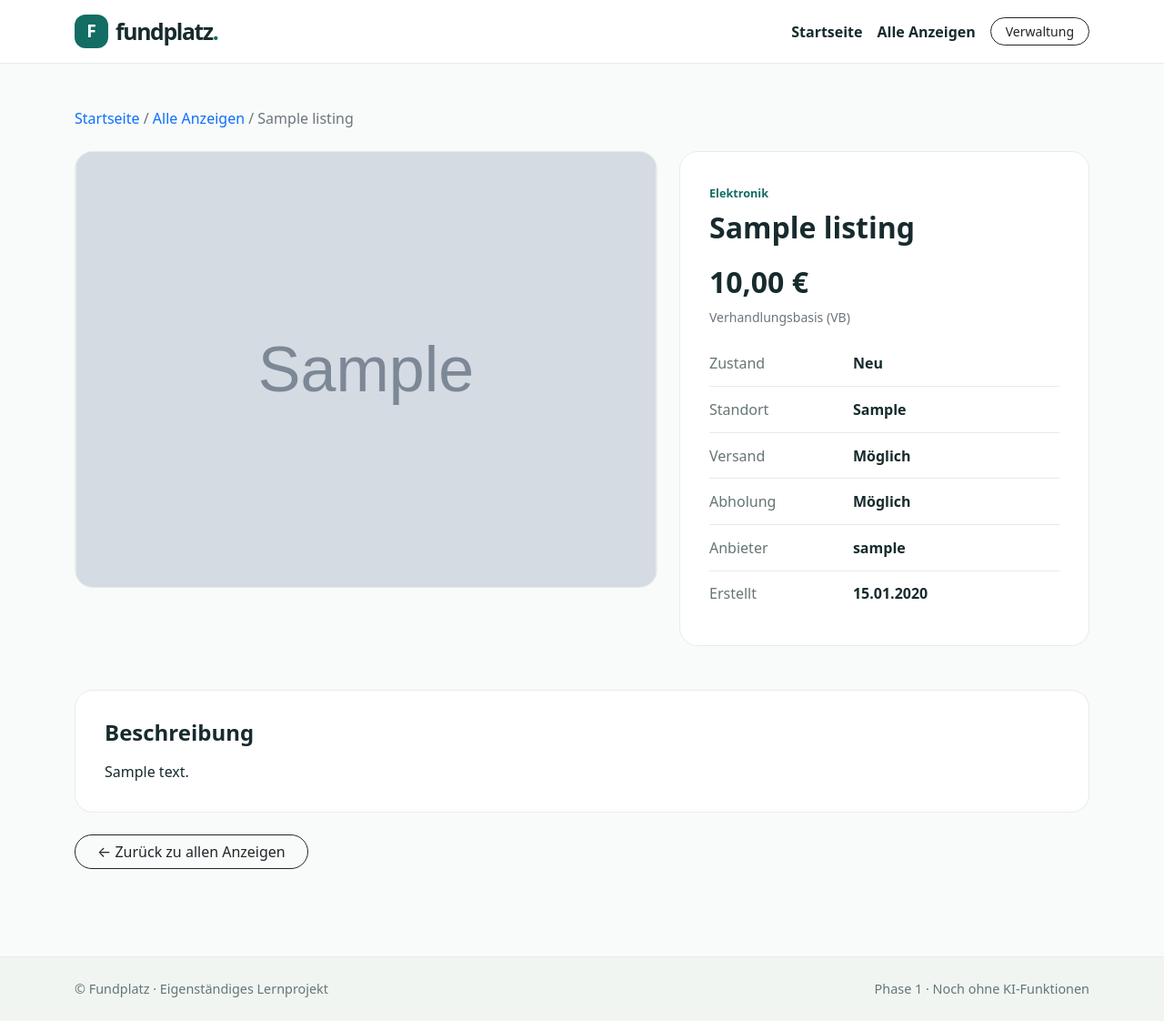
After one commit to NabinAd/Fundplatz, a Django app: page /anzeigen/1/ in a window 1280 px wide. The commit adds this page. Shown: the whole page at 91% size. Run offline with Django 5.2, Linux system fonts and the light colour scheme; tables that the repository leaves empty hold one stand-in row (values such as "Sample post"); grey boxes marked "Sample" are stand-in pictures.

Commit message:
Phase 1 Tag 2: Produktuebersicht und Detailseiten

```diff
--- /dev/null
+++ b/listings/templates/listings/listing_detail.html
@@ -0,0 +1,54 @@
+{% extends "base.html" %}
+
+{% block title %}{{ listing.title }} | Fundplatz{% endblock %}
+
+{% block content %}
+<section class="container py-5">
+    <nav class="mb-4" aria-label="Brotkrumennavigation">
+        <a href="{% url 'listings:home' %}" class="text-decoration-none">Startseite</a>
+        <span class="text-secondary"> / </span>
+        <a href="{% url 'listings:listing_list' %}" class="text-decoration-none">Alle Anzeigen</a>
+        <span class="text-secondary"> / {{ listing.title }}</span>
+    </nav>
+
+    <div class="row g-4 align-items-start">
+        <div class="col-lg-7">
+            {% if listing.image %}
+                <img class="detail-image" src="{{ listing.image.url }}" alt="Bild von {{ listing.title }}">
+            {% else %}
+                <div class="detail-image listing-placeholder" role="img" aria-label="Kein Produktbild vorhanden">📦</div>
+            {% endif %}
+        </div>
+        <div class="col-lg-5">
+            <div class="detail-panel">
+                <span class="listing-category">{{ listing.get_category_display }}</span>
+                <h1 class="h2 fw-bold mt-2 mb-3">{{ listing.title }}</h1>
+                <p class="detail-price mb-1">{{ listing.price|floatformat:2 }} €</p>
+                {% if listing.is_negotiable %}
+                    <p class="text-secondary small mb-3">Verhandlungsbasis (VB)</p>
+                {% else %}
+                    <p class="text-secondary small mb-3">Festpreis</p>
+                {% endif %}
+
+                <dl class="detail-facts mb-0">
+                    <div><dt>Zustand</dt><dd>{{ listing.get_condition_display }}</dd></div>
+                    <div><dt>Standort</dt><dd>{{ listing.location|default:"Nicht angegeben" }}</dd></div>
+                    <div><dt>Versand</dt><dd>{% if listing.shipping_available %}Möglich{% else %}Nicht angeboten{% endif %}</dd></div>
+                    <div><dt>Abholung</dt><dd>{% if listing.pickup_available %}Möglich{% else %}Nicht angeboten{% endif %}</dd></div>
+                    <div><dt>Anbieter</dt><dd>{{ listing.seller.get_username }}</dd></div>
+                    <div><dt>Erstellt</dt><dd>{{ listing.created_at|date:"d.m.Y" }}</dd></div>
+                </dl>
+            </div>
+        </div>
+    </div>
+
+    <section class="detail-description mt-4 mt-lg-5">
+        <h2 class="h4 fw-bold mb-3">Beschreibung</h2>
+        <div class="description-text">{{ listing.description|linebreaks }}</div>
+    </section>
+
+    <div class="mt-4">
+        <a class="btn btn-outline-dark rounded-pill px-4" href="{% url 'listings:listing_list' %}">← Zurück zu allen Anzeigen</a>
+    </div>
+</section>
+{% endblock %}
--- a/listings/urls.py
+++ b/listings/urls.py
@@ -1,8 +1,11 @@
 from django.urls import path
+
 from . import views
 
 app_name = "listings"
 
 urlpatterns = [
     path("", views.home, name="home"),
+    path("anzeigen/", views.listing_list, name="listing_list"),
+    path("anzeigen/<int:pk>/", views.listing_detail, name="listing_detail"),
 ]
--- a/listings/views.py
+++ b/listings/views.py
@@ -1,12 +1,31 @@
-"""Tag 1: Startseite mit den sechs neuesten aktiven Anzeigen."""
-from django.shortcuts import render
+"""Öffentliche Ansichten für den Marketplace (Phase 1, Tag 2)."""
+from django.core.paginator import Paginator
+from django.shortcuts import get_object_or_404, render
+
 from .models import Listing
 
 
 def home(request):
+    """Zeige die sechs neuesten aktiven Anzeigen auf der Startseite."""
     active_listings = Listing.objects.filter(is_active=True)
     context = {
         "listing_count": active_listings.count(),
         "listings": active_listings[:6],
     }
     return render(request, "listings/home.html", context)
+
+
+def listing_list(request):
+    """Zeige aktive Anzeigen in Seiten zu je zwölf Einträgen."""
+    active_listings = Listing.objects.filter(is_active=True)
+    paginator = Paginator(active_listings, 12)
+    page_obj = paginator.get_page(request.GET.get("page"))
+    return render(request, "listings/listing_list.html", {"page_obj": page_obj})
+
+
+def listing_detail(request, pk):
+    """Zeige Details nur für aktive Anzeigen; sonst HTTP 404."""
+    listing = get_object_or_404(
+        Listing.objects.select_related("seller"), pk=pk, is_active=True
+    )
+    return render(request, "listings/listing_detail.html", {"listing": listing})
--- a/static/css/site.css
+++ b/static/css/site.css
@@ -49,3 +49,37 @@ body {
     .brand { font-size: 1.35rem; }
     .brand-icon { width: 32px; height: 32px; }
 }
+
+/* Tag 2: Kartenlinks, Detailansicht und barrierearme Darstellung */
+.listing-card { transition: transform .15s ease, box-shadow .15s ease; }
+.listing-card:hover { transform: translateY(-3px); box-shadow: 0 10px 30px #173d361b; }
+.listing-link { color: var(--ink); text-decoration: none; }
+.listing-link:hover { color: var(--primary); }
+.listing-link:focus-visible { outline: 3px solid var(--primary); outline-offset: 4px; }
+.detail-image {
+    display: block; width: 100%; height: clamp(280px, 42vw, 480px);
+    object-fit: contain; border-radius: 20px; background: #e8f0ed;
+    border: 1px solid var(--border);
+}
+.detail-image.listing-placeholder { font-size: 5rem; }
+.detail-panel {
+    background: #fff; border: 1px solid var(--border);
+    border-radius: 20px; padding: clamp(1.5rem, 3vw, 2rem);
+}
+.detail-price { font-size: 2rem; font-weight: 800; color: var(--ink); }
+.detail-facts > div {
+    display: grid; grid-template-columns: minmax(100px, 1fr) 1.6fr;
+    gap: 1rem; padding: .8rem 0; border-bottom: 1px solid var(--border);
+}
+.detail-facts > div:last-child { border-bottom: 0; }
+.detail-facts dt { font-weight: 500; color: var(--muted); }
+.detail-facts dd { margin-bottom: 0; font-weight: 600; overflow-wrap: anywhere; }
+.detail-description {
+    background: #fff; border: 1px solid var(--border); border-radius: 20px;
+    padding: clamp(1.5rem, 3vw, 2rem); overflow-wrap: anywhere;
+}
+.description-text p:last-child { margin-bottom: 0; }
+@media (prefers-reduced-motion: reduce) {
+    .listing-card { transition: none; }
+    .listing-card:hover { transform: none; }
+}
--- a/templates/base.html
+++ b/templates/base.html
@@ -19,8 +19,9 @@
             <span class="brand-icon">F</span>
             <span>fundplatz<span class="brand-dot">.</span></span>
         </a>
-        <div class="d-flex align-items-center gap-3">
-            <a class="nav-link fw-semibold" href="{% url 'listings:home' %}">Entdecken</a>
+        <div class="d-flex flex-wrap align-items-center gap-3">
+            <a class="nav-link fw-semibold" href="{% url 'listings:home' %}">Startseite</a>
+            <a class="nav-link fw-semibold" href="{% url 'listings:listing_list' %}">Alle Anzeigen</a>
             <a class="btn btn-outline-dark btn-sm rounded-pill px-3" href="{% url 'admin:index' %}">Verwaltung</a>
         </div>
     </nav>
```
Also changed, not shown: TAG2_ANLEITUNG.md (added, +57 -0 lines), listings/templates/listings/_listing_card.html (added, +20 -0 lines), listings/templates/listings/home.html (+4 -18 lines), listings/templates/listings/listing_list.html (added, +48 -0 lines), listings/tests.py (+72 -1 lines).
